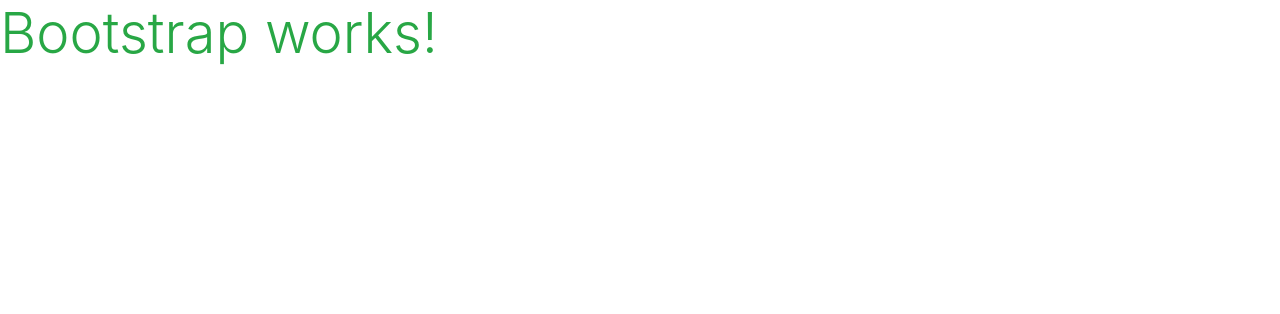
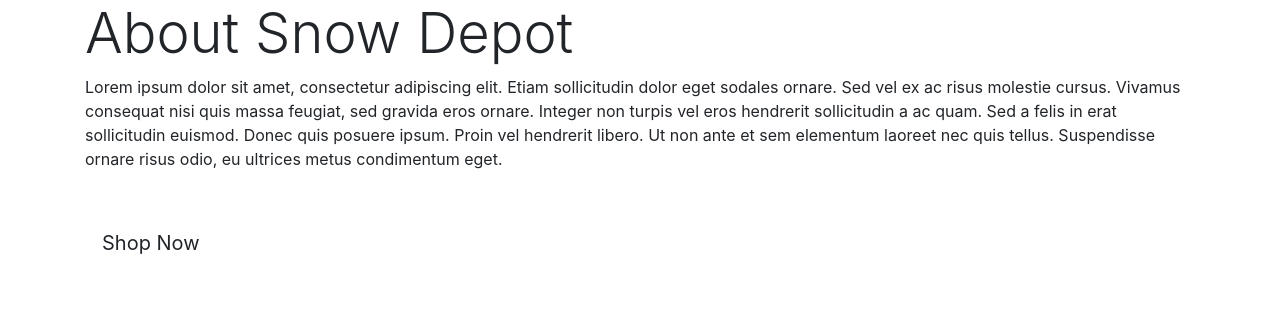
Before and after one commit to DTT2411/snow-depot, a Django app: page / in a window 1280 px wide. Shown: the top 314 px of the page. Run offline with Django 3.2, Linux system fonts and the light colour scheme; some libraries are stand-ins or nearby versions.

Commit message:
Added homepage content

```diff
--- a/homepage/templates/homepage/index.html
+++ b/homepage/templates/homepage/index.html
@@ -1,6 +1,36 @@
 {% extends "base.html" %}
 {% load static %}
 
+{% block page_header %}
+    <div class="container header-container">
+        <div class="row">
+            <div class="col"></div>
+        </div>
+    </div>
+{% endblock %}
+
 {% block content %}
-<h1 class="display-4 text-success">Bootstrap works!</h1>
+    <div class="container">
+        <div class="row h-100">
+            <div class="col">
+                <h1 class="display-4 text-black">About Snow Depot</h1>
+                <p>
+                    Lorem ipsum dolor sit amet, consectetur adipiscing elit.
+                    Etiam sollicitudin dolor eget sodales ornare. Sed vel ex
+                    ac risus molestie cursus. Vivamus consequat nisi quis
+                    massa feugiat, sed gravida eros ornare. Integer non turpis
+                    vel eros hendrerit sollicitudin a ac quam. Sed a felis in erat
+                    sollicitudin euismod. Donec quis posuere ipsum. Proin vel
+                    hendrerit libero. Ut non ante et sem elementum laoreet nec quis
+                    tellus. Suspendisse ornare risus odio, eu ultrices metus condimentum
+                    eget.
+                </p>
+                <div class="my-5">
+                    <h4>
+                        <a href="" class="shop-now-button btn btn-lg">Shop Now</a>
+                    </h4>
+                </div>
+            </div>
+        </div>
+    </div>
 {% endblock %}
```
